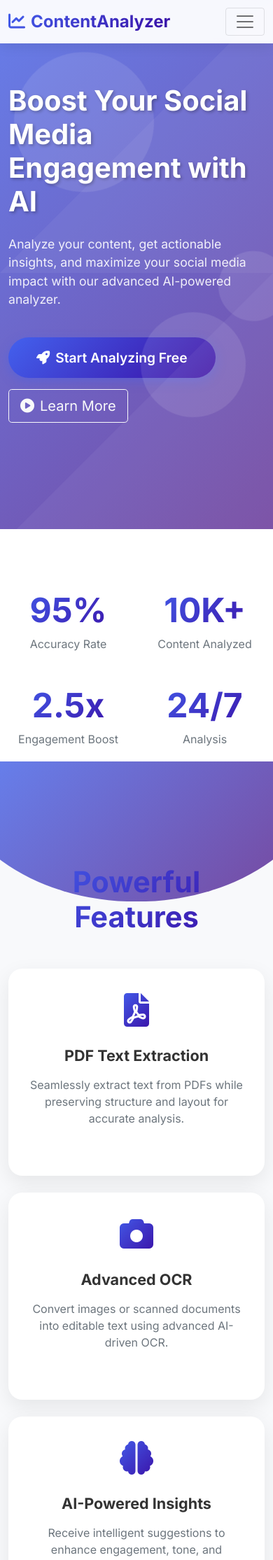
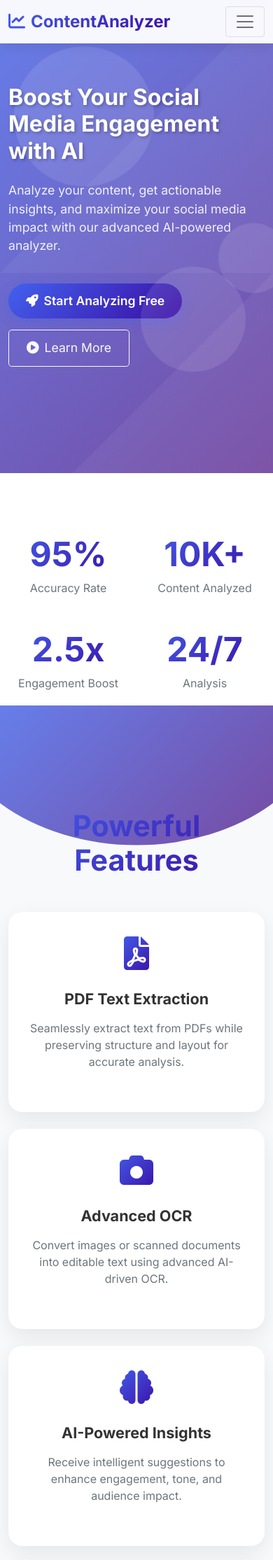
Before and after one commit to riteshbhai70/SocialMediaContentAnalyzerrrr, a Flask app: page / in a window 390 px wide. Shown: the top 2229 px of the page at 70% size. Run offline with Flask 3, Linux system fonts and the light colour scheme; some libraries are stand-ins or nearby versions.

Commit message:
Enhance mobile responsiveness in index.html after deploy
Added mobile-specific styles and viewport meta tags.

```diff
--- a/templates/index.html
+++ b/templates/index.html
@@ -2,7 +2,39 @@
 <html lang="en">
 <head>
     <meta charset="UTF-8">
-    <meta name="viewport" content="width=device-width, initial-scale=1.0">
+    <meta name="viewport" content="width=device-width, initial-scale=1.0, user-scalable=yes">
+    <!-- Add this to ALL HTML files in <head> -->
+<meta name="viewport" content="width=device-width, initial-scale=1.0, maximum-scale=5.0, user-scalable=yes">
+
+<style>
+/* Universal mobile fixes */
+@media (max-width: 768px) {
+    /* Touch-friendly buttons */
+    .btn, button, .nav-link {
+        min-height: 44px;
+        min-width: 44px;
+        display: flex;
+        align-items: center;
+        justify-content: center;
+    }
+
+    /* Prevent horizontal scrolling */
+    body {
+        overflow-x: hidden;
+    }
+
+    /* Better text readability */
+    body {
+        font-size: 16px; /* Prevents zoom on iOS */
+        line-height: 1.5;
+    }
+
+    /* Fix form elements */
+    input, select, textarea {
+        font-size: 16px !important; /* Prevents zoom */
+    }
+}
+</style>
     <title>Social Media Content Analyzer - Boost Your Engagement</title>
     <link href="https://cdn.jsdelivr.net/npm/bootstrap@5.1.3/dist/css/bootstrap.min.css" rel="stylesheet">
     <link href="https://cdnjs.cloudflare.com/ajax/libs/font-awesome/6.0.0/css/all.min.css" rel="stylesheet">
@@ -293,6 +325,33 @@
 }
 
     </style>
+
+    <style>
+/* Mobile fixes for index.html */
+@media (max-width: 768px) {
+    .hero-title {
+        font-size: 2rem !important; /* Smaller on mobile */
+    }
+
+    .hero-subtitle {
+        font-size: 1.1rem !important;
+    }
+
+    .feature-card {
+        margin-bottom: 20px;
+    }
+
+    .cta-button, .btn {
+        padding: 12px 25px !important;
+        font-size: 1.1rem !important;
+    }
+
+    /* Ensure nav is touch-friendly */
+    .nav-link {
+        padding: 10px 15px !important;
+    }
+}
+</style>
 </head>
 <body>
     <!-- Navigation -->
```
